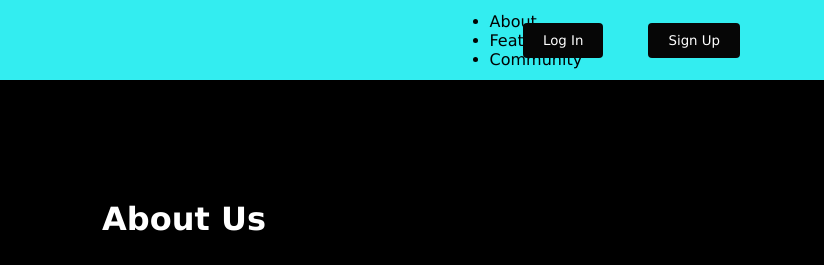
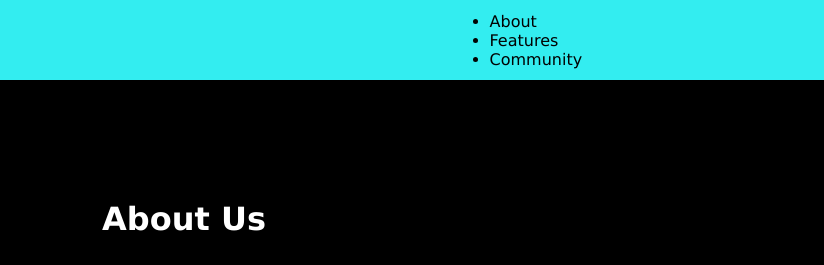
Before and after one commit to arjunrathod91/Remote_Connect, a plain HTML site: page moreabout.html in a window 1280 px wide. Shown: the top 265 px of the page, 456-1280 px from the left. Drawn offline with Linux system fonts and the light colour scheme.

Commit message:
Update moreabout.html

```diff
--- a/moreabout.html
+++ b/moreabout.html
@@ -27,10 +27,6 @@
                     <li>Community</li>
                 </a>
             </ul>
-            <div class="btn">
-                    <a href="login.html"><button id="logindiv">Log In</button></a>
-                    <a href="signup.html"><button id="signdiv">Sign Up</button></a>
-            </div>
         </div>
         <div class="about1">
             <h2 style="color: #ffffff;">About Us</h2>
```
